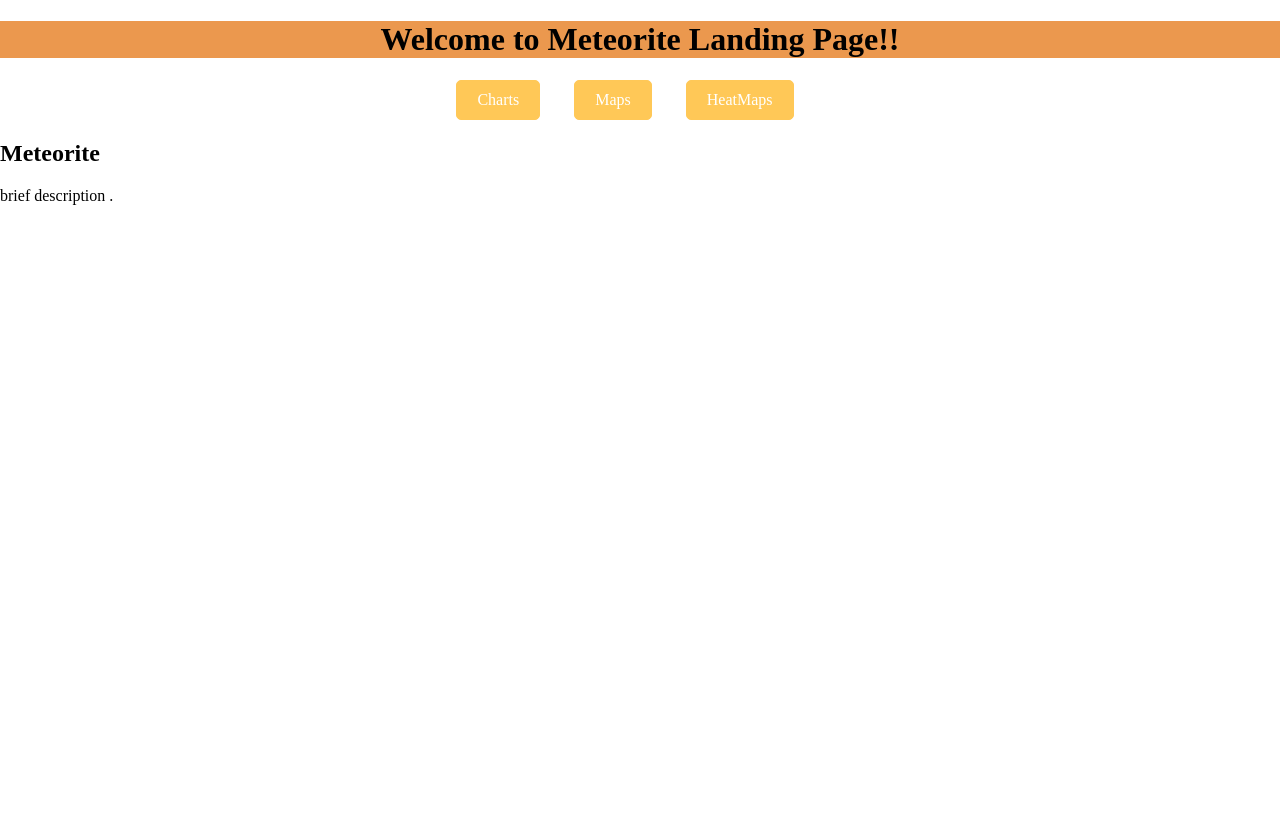
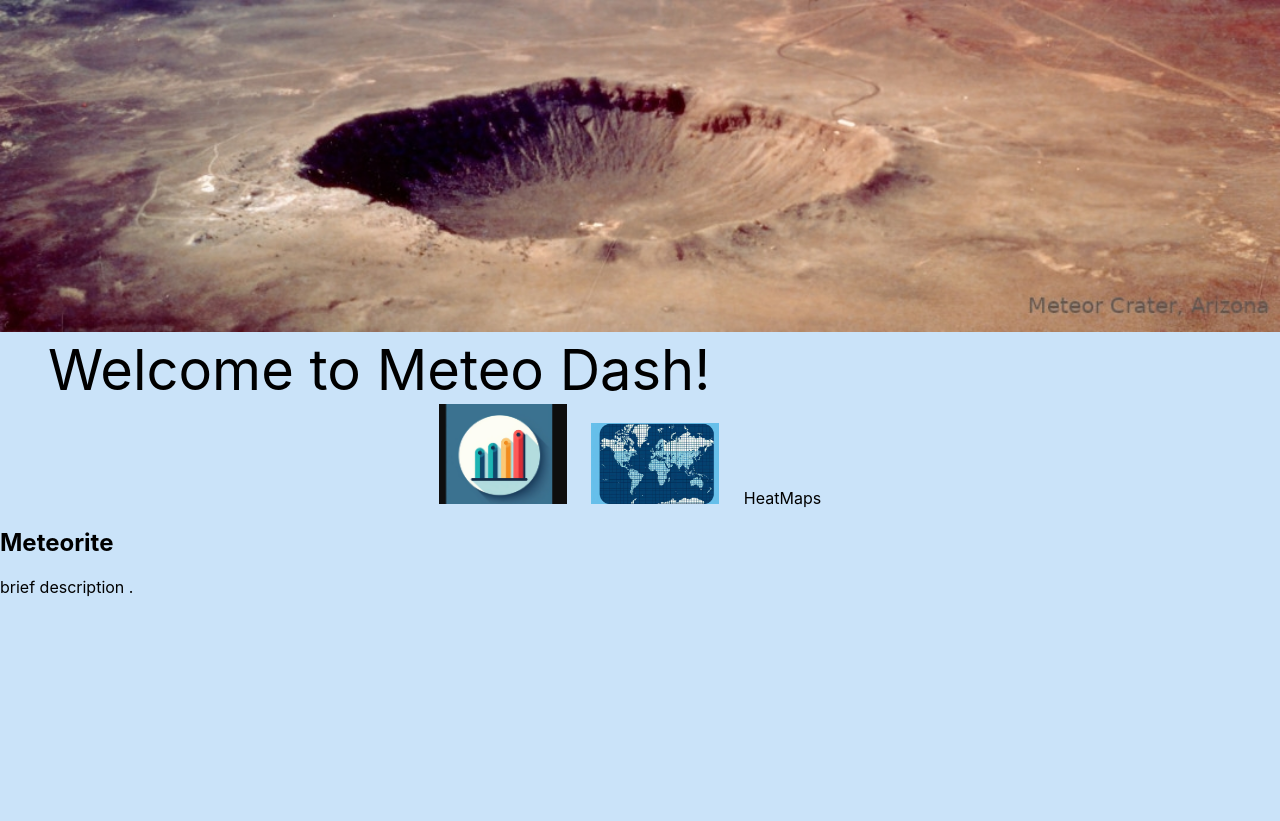
Before and after one commit to JuliWritesStories/Meteor-Project-3, a Flask app: page / in a window 1280 px wide. After the commit the page ends 597 px from the top, so only its background shows below. Run offline with Flask 3, Linux system fonts and the light colour scheme; parts of the project's set-up code (start-up, migrations or seed data) failed here and were passed over.

Commit message:
Added Images to home page

```diff
--- a/templates/homepage.html
+++ b/templates/homepage.html
@@ -26,30 +26,60 @@
             text-decoration: none;
             color: black;
         }
+        .st-emotion-cache-10trblm {
+    position: relative;
+    flex: 1 1 0%;
+    margin-left: calc(3rem);
+    font-size: 56px;
+}
+body {
+    -webkit-font-smoothing: antialiased;
+    -moz-osx-font-smoothing: grayscale;
+    font-family: Source Sans Pro,-apple-system,BlinkMacSystemFont,Segoe UI,Roboto,Oxygen,Ubuntu,Cantarell,Fira Sans,Droid Sans,Helvetica Neue,sans-serif;
+    margin: 0;
+    overflow: auto;
+    overflow: overlay;
+    overscroll-behavior: none;
+    background-color:#96c8f580;
+}
     </style>
-     <link rel="stylesheet" type="text/css" href="../static/css/style.css">
 </head>
 <body>
-    <header>
-        <div class="col-md-12 jumbotron text-center">
-        <h1>Welcome to Meteorite Landing Page!!</h1>
+
+    <div class ="row" >
+        <div style ="width:100%" class="col-md-12">
+            <img  src="../static/Images/meteror.jpg" alt="meteror" style ="width:100%">
         </div>
-        <div>
+    </div>
+    <div class ="row" >
+        <div style ="width:100%" class="col-md-12">
+           <span class ="st-emotion-cache-10trblm">Welcome to Meteo Dash!</span>
+        </div>
+    </div>
+    <div class ="row">
+
         <nav>
             <ul>
-                <li><a href="{{ url_for("charts") }}" class="button">Charts</a></li>
-                <li><a href="{{ url_for("maps") }}" class="button">Maps</a></li>
-                <li><a href="{{ url_for("heatmaps") }}" class="button">HeatMaps</a></li>
+                <li><a href="{{ url_for("charts") }}">
+                    <img  src="../static/Images/ststs.png" alt="meteror" style ="width:10% ;height: 10%;">
+                </a></li>
+                <li><a href="{{ url_for("maps") }}">
+                    <img  src="../static/Images/worldmap.png" alt="meteror" style ="width:10% ;height: 10%;">
+                </a></li>
+                <li><a href="{{ url_for("heatmaps") }}">HeatMaps</a></li>
 
                 <!-- <li><a href="#contact">Contact</a></li> -->
             </ul>
         </nav>
     </div>
-    </header>
+
 
     <section id="about">
         <h2>Meteorite</h2>
         <p>brief description .</p>
+        <div class="gallery">
+
+        </div>
     </section>
 
 
```
